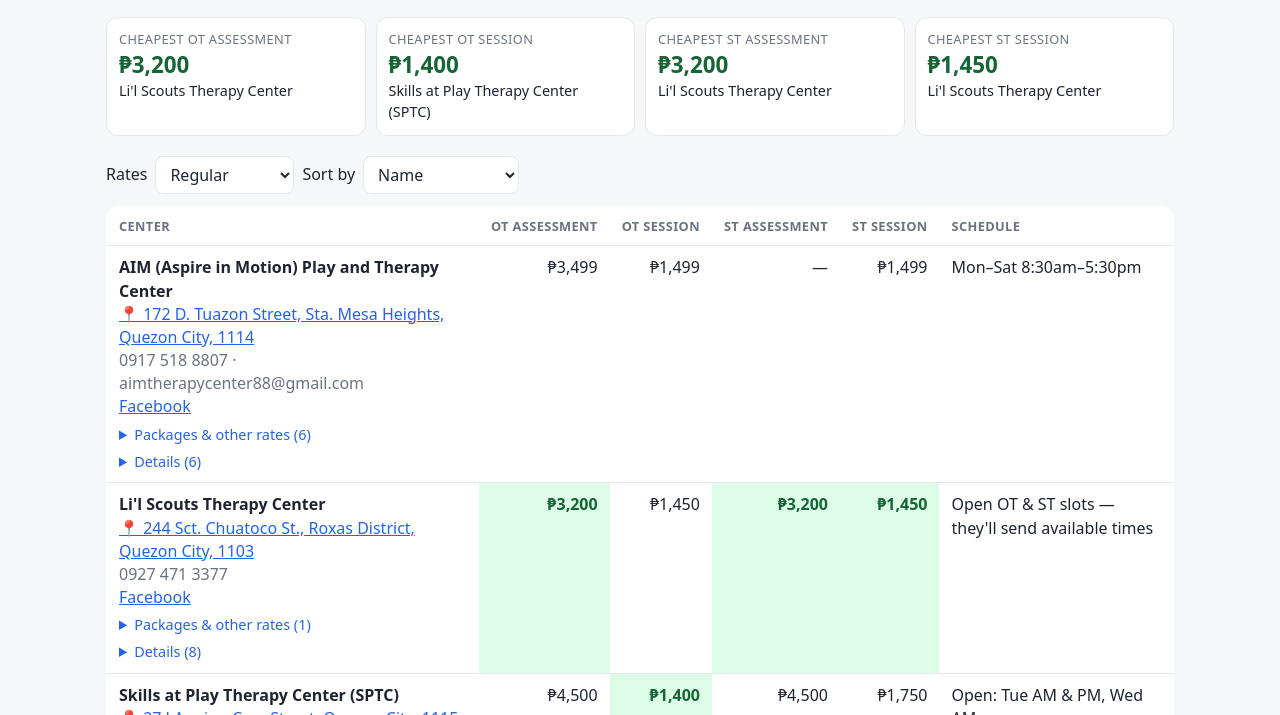
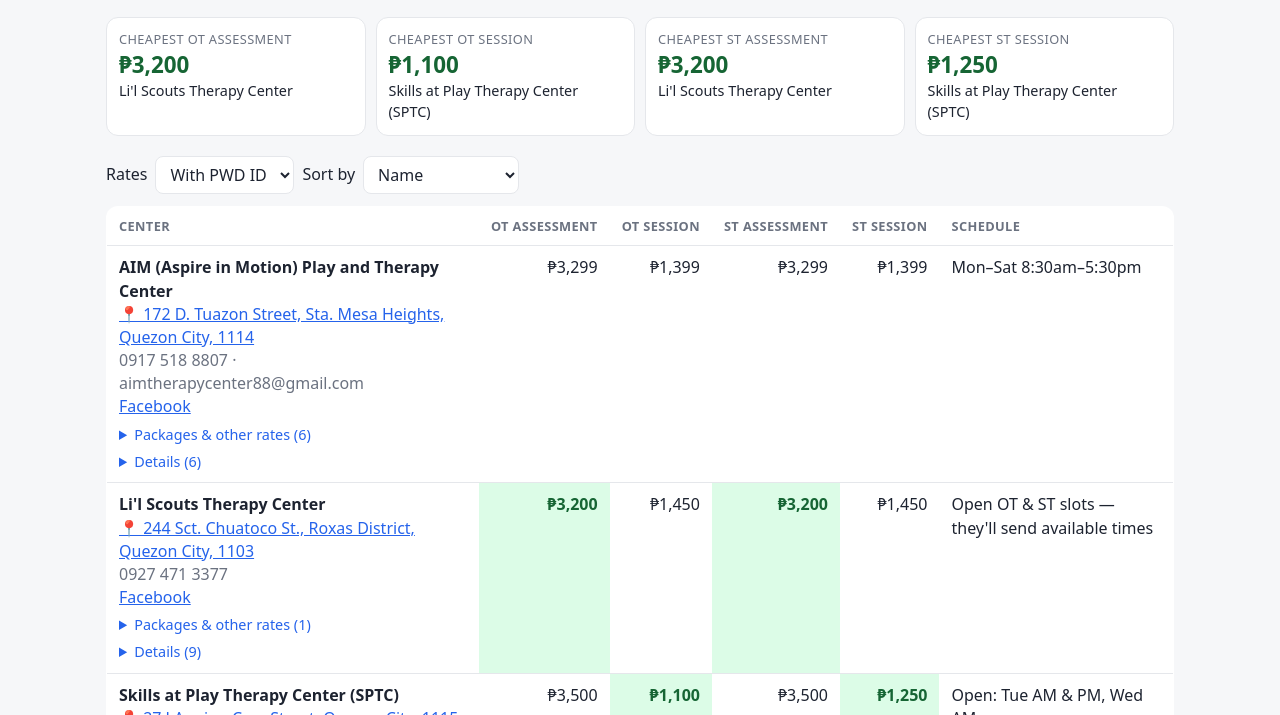
Before and after one commit to queeniejgm/bastiaan-therapy-centers, a plain HTML site: page index.html in a window 1280 px wide. Shown: the part 85-800 px from the top of the page. Drawn offline with Linux system fonts and the light colour scheme.

Commit message:
Default to PWD rates; Li'l Scouts rate applies to PWD
Co-Authored-By: Claude Opus 5.5 <noreply@anthropic.com>

```diff
--- a/data.js
+++ b/data.js
@@ -37,12 +37,14 @@ const CENTERS = [
     contact: "0927 471 3377",
     links: [{ label: "Facebook", url: "https://www.facebook.com/lilscoutsph" }],
     rates: { otAssessment: 3200, otSession: 1450, stAssessment: 3200, stSession: 1450 },
+    pwdRates: { otAssessment: 3200, otSession: 1450, stAssessment: 3200, stSession: 1450 }, // no separate PWD discount; same rate
     schedule: "Open OT & ST slots — they'll send available times",
     packages: [
       "Security deposit: ₱3,000 (new students)",
     ],
     notes: [
       { q: "Initial evaluation", a: "₱3,200 for new students (one fee quoted; not split by OT/ST)." },
+      { q: "PWD rate", a: "No separate PWD discount — same rate applies." },
       { q: "Session length", a: "1 hour (OT and ST)." },
       { q: "Therapists", a: "All PRC-licensed, experienced in pediatric setting." },
       { q: "Recommended frequency", a: "2x a week each for OT and ST (minimum)." },
--- a/index.html
+++ b/index.html
@@ -68,8 +68,8 @@
   <div class="controls">
     <label for="mode">Rates</label>
     <select id="mode">
+      <option value="pwd" selected>With PWD ID</option>
       <option value="regular">Regular</option>
-      <option value="pwd">With PWD ID</option>
     </select>
     <label for="sort">Sort by</label>
     <select id="sort">
```
